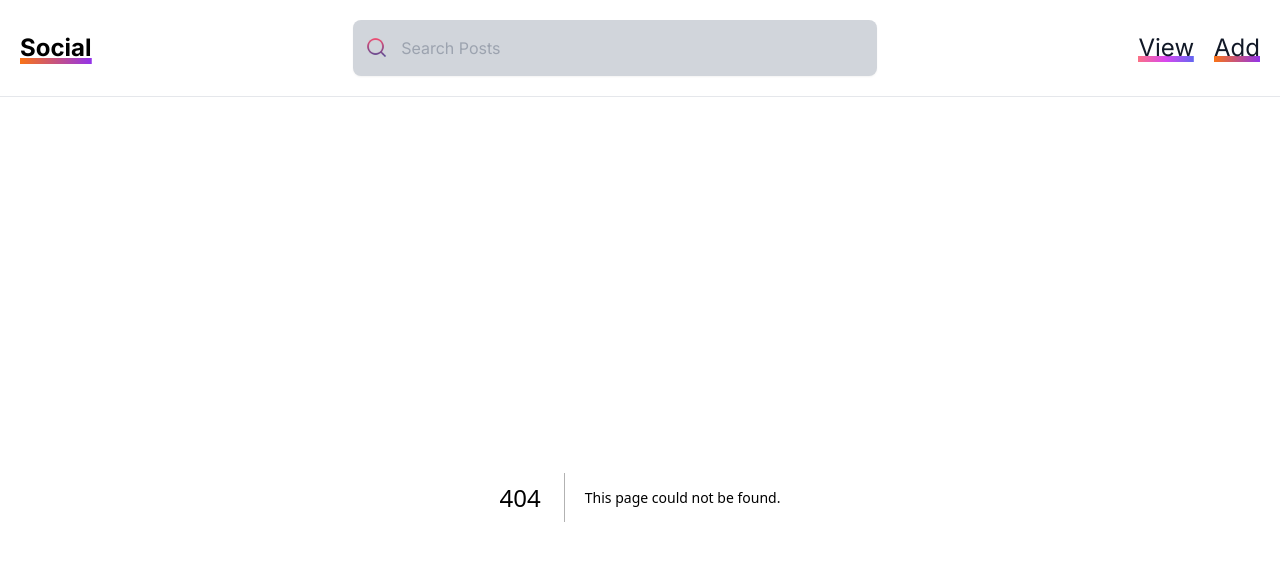
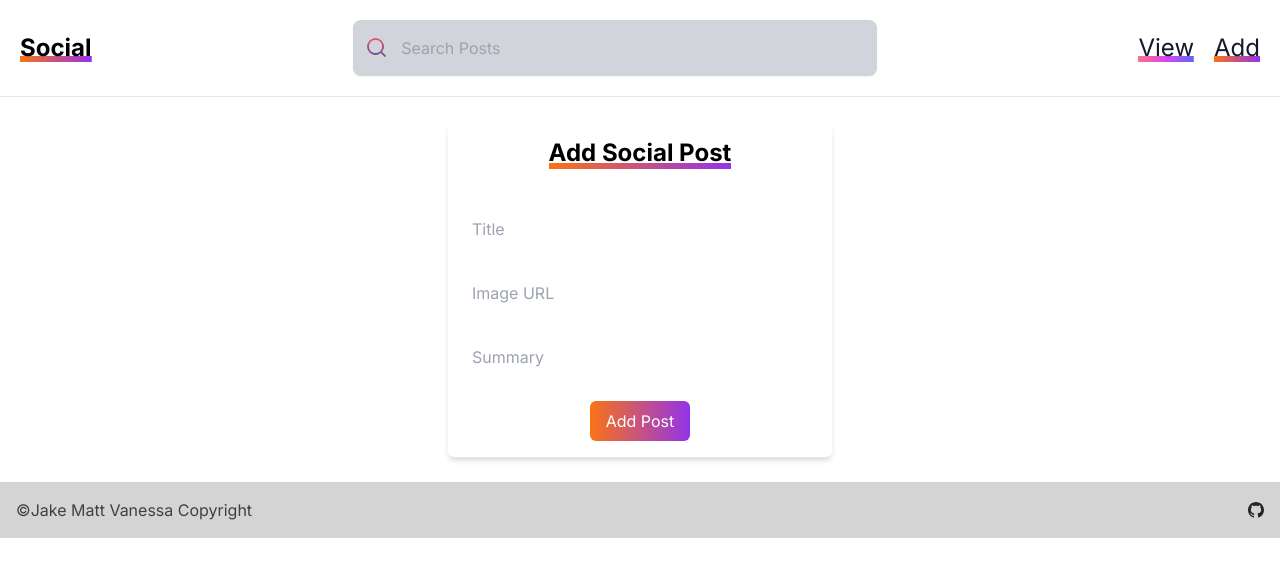
Before and after one commit to Boycey7/Social-stream-group-project, a Next.js app: page /Add in a window 1280 px wide. Before the commit this address had no page. Shown: the top 576 px of the page. Built offline with nearby package versions, Linux system fonts and the light colour scheme.

Commit message:
added pages for view and add

```diff
--- /dev/null
+++ b/app/Add/page.js
@@ -0,0 +1,15 @@
+"use client";
+import React from 'react';
+import AddPosts from '@/components/Addposts';
+import Footer from '@/components/Footer';
+
+export default function Home() {
+  return (
+    <div>
+      <main className="p-6">
+        <AddPosts />
+      </main>
+      <Footer />
+    </div>
+  );
+}
--- /dev/null
+++ b/app/View/page.js
@@ -0,0 +1,56 @@
+"use client";
+import React, { useState, useEffect } from 'react';
+import Footer from '@/components/Footer';
+import Post from "@/components/cards/Post";
+
+export default function Home() {
+  const [posts, setPosts] = useState([
+    {
+      id: 1,
+      name: "hello",
+      image: "image",
+      summary: "summary",
+    },
+    {
+      id: 2,
+      name: "hello1",
+      image: "image1",
+      summary: "summary1",
+    },
+    {
+      id: 3,
+      name: "hello2",
+      image: "image2",
+      summary: "summary2",
+    },
+  ]);
+
+  const addPostHandler = (post) => {
+    const updatedPosts = [...posts, post];
+    setPosts(updatedPosts);
+    localStorage.setItem('posts', JSON.stringify(updatedPosts));
+  };
+
+  useEffect(() => {
+    const storedPosts = localStorage.getItem('posts');
+    if (storedPosts) {
+      setPosts(JSON.parse(storedPosts));
+    }
+  }, []);
+
+  return (
+    <div>
+      <div className="flex flex-wrap justify-center gap-4 p-4">
+        {posts.map((post) => (
+          <Post
+            name={post.name}
+            image={post.image}
+            summary={post.summary}
+            key={post.id}
+          />
+        ))}
+      </div>
+      <Footer />
+    </div>
+  );
+}
--- a/components/Addposts.js
+++ b/components/Addposts.js
@@ -25,12 +25,6 @@ const AddPosts = ({ addPostInParent }) => {
     }
   };
 
-  useEffect(() => {
-    if (postObject.image && !imageFetched) {
-      fetchImage();
-    }
-  }, [postObject.image, imageFetched]);
-
   const handleSubmit = async (event) => {
     event.preventDefault();
     console.log('Form submitted');
@@ -39,7 +33,17 @@ const AddPosts = ({ addPostInParent }) => {
       return;
     }
     await fetchImage();
+
+    // Check if addPostInParent is provided, if not, use local storage
+    if (addPostInParent) {
       addPostInParent(postObject);
+    } else {
+      // Local storage logic
+      const updatedPosts = JSON.parse(localStorage.getItem('posts') || '[]');
+      updatedPosts.push(postObject);
+      localStorage.setItem('posts', JSON.stringify(updatedPosts));
+    }
+
     setPostObject({
       name: "",
       image: "",
--- a/components/Footer.js
+++ b/components/Footer.js
@@ -2,17 +2,17 @@ import React from 'react';
 
 const Footer = () => {
   return (
-    <footer class="flex flex-col items-center bg-neutral-200 text-center text-white dark:bg-neutral-600">
-      <div class="w-full bg-neutral-300 p-4 text-center text-neutral-700 dark:bg-neutral-700 dark:text-neutral-200 flex justify-between items-center">
+    <footer className="flex flex-col items-center text-center text-white bg-neutral-200 dark:bg-neutral-600">
+      <div className="flex items-center justify-between w-full p-4 text-center bg-neutral-300 text-neutral-700 dark:bg-neutral-700 dark:text-neutral-200">
 
         <div>
           &copy;Jake Matt Vanessa Copyright
         </div>
 
-        <a href="https://github.com/Boycey7/Social-stream-group-project" class="text-neutral-800 dark:text-neutral-200">
+        <a href="https://github.com/Boycey7/Social-stream-group-project" className="text-neutral-800 dark:text-neutral-200">
           <svg
             xmlns="http://www.w3.org/2000/svg"
-            class="h-4 w-4"
+            className="w-4 h-4"
             fill="currentColor"
             viewBox="0 0 24 24">
             <path
--- a/components/Nav.js
+++ b/components/Nav.js
@@ -17,7 +17,12 @@ const Nav = () => {
     <nav className="p-4 bg-white border-b border-gray-200 md:p-5">
     <div className="flex items-center justify-between w-full">
 
-        <span className="text-2xl font-bold bg-gradient-to-r from-orange-500 to-purple-600 bg-bottom bg-no-repeat bg-[length:100%_6px] hover:bg-[length:100%_100%] transition-[background-size]">Social</span>
+    <Link href="/">
+          <span className="text-2xl font-bold bg-gradient-to-r from-orange-500 to-purple-600 bg-bottom bg-no-repeat bg-[length:100%_6px] hover:bg-[length:100%_100%] transition-[background-size]">
+            Social
+          </span>
+        </Link>
+
 
         <div className="flex items-center justify-center flex-grow space-x-3 md:space-x-5">
             <div className="flex items-center w-3/4 p-3 bg-gray-300 rounded-lg shadow-sm md:w-1/2">
```
Lines whose indentation alone changed are shown as unchanged.
